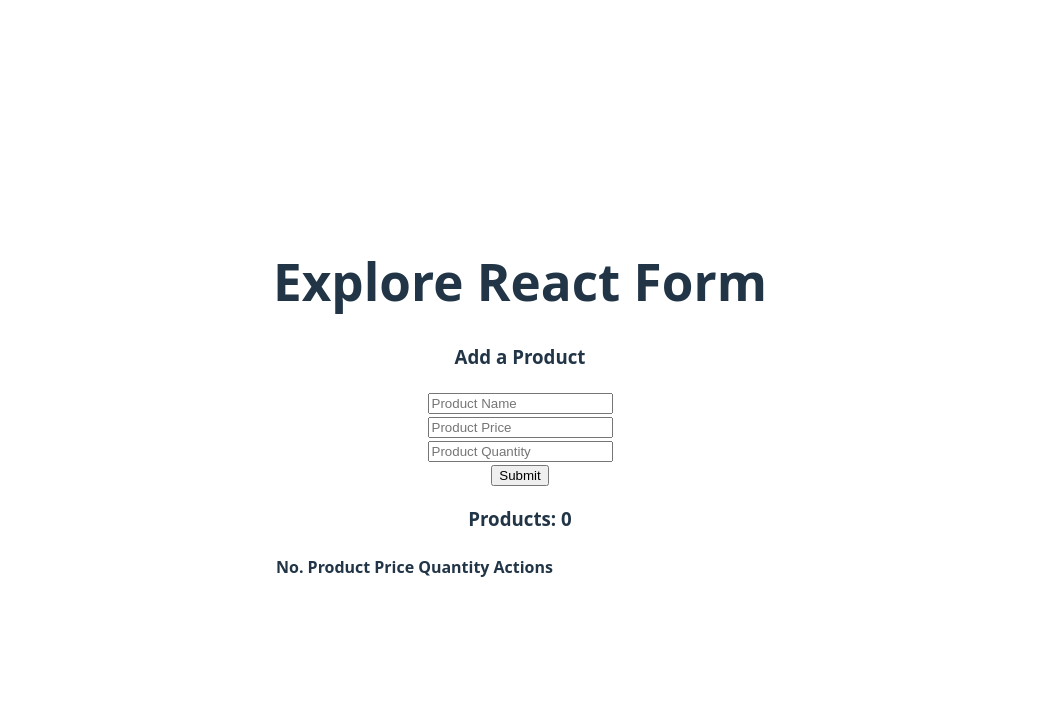
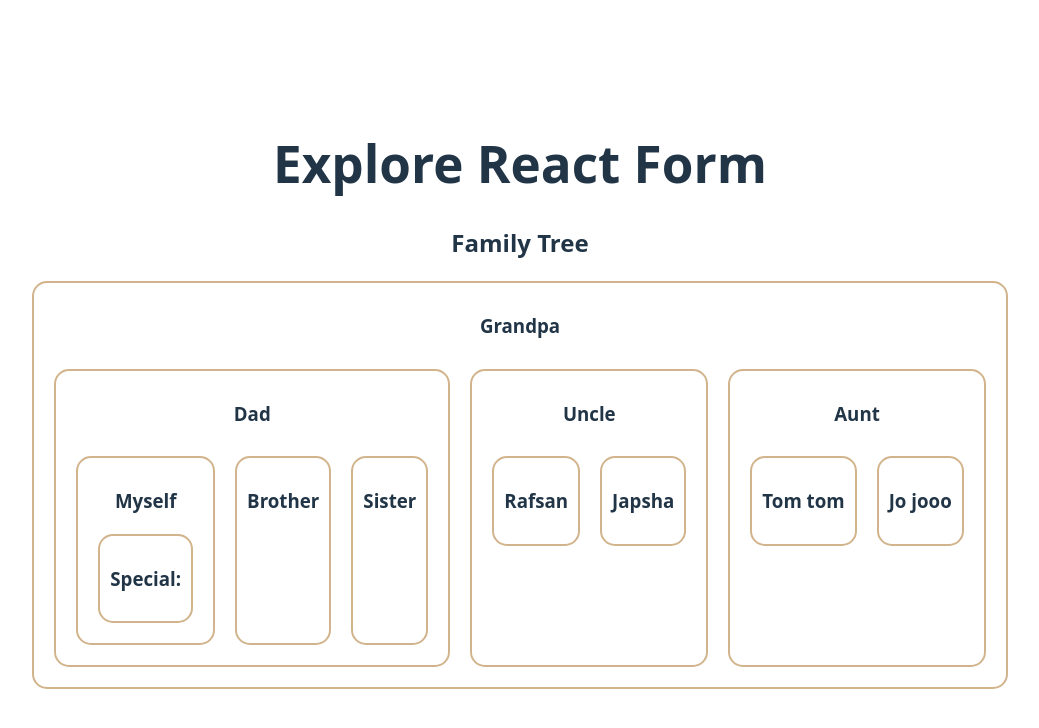
Before and after one commit to aysha3f/explore-react-form, a React (Vite) app: page / in a window 1280 px wide. Shown: the top 728 px of the page, without its empty margins (120-1159 px from the left). Built offline with nearby package versions, Linux system fonts and the light colour scheme.

Commit message:
Create a Family Component Tree structure

```diff
--- /dev/null
+++ b/Sister.jsx
@@ -0,0 +1,11 @@
+import React from 'react';
+
+const Sister = () => {
+    return (
+        <div>
+            <h3>Sister</h3>
+        </div>
+    );
+};
+
+export default Sister;
--- a/src/App.jsx
+++ b/src/App.jsx
@@ -2,6 +2,7 @@
 
 import './App.css'
 import ControlledFiled from './components/ControlledFilled/ControlledFiled'
+import FamilyTree from './components/FamilyTree/FamilyTree'
 import FormAction from './components/FormAction/FormAction'
 import HookForm from './components/HookForm/HookForm'
 import ProductManagement from './components/ProductManagement/ProductManagement'
@@ -22,7 +23,8 @@
       {/* <ControlledFiled></ControlledFiled> */}
       {/* <UnControlledField></UnControlledField> */}
      {/* <HookForm></HookForm> */}
-     <ProductManagement></ProductManagement>
+     {/* <ProductManagement></ProductManagement> */}
+     <FamilyTree></FamilyTree>
     </>
   )
 }
--- /dev/null
+++ b/src/components/Brother.jsx
@@ -0,0 +1,12 @@
+
+import React from 'react';
+
+const Brother = () => {
+    return (
+        <div>
+            <h3>Brother</h3>
+        </div>
+    );
+};
+
+export default Brother;
--- /dev/null
+++ b/src/components/FamilyTree/Aunt.jsx
@@ -0,0 +1,16 @@
+import React from 'react';
+import Cousins from './Cousins';
+
+const Aunt = () => {
+    return (
+        <div>
+            <h3>Aunt</h3>
+            <section className='flex'>
+             <Cousins name='Tom tom'></Cousins>
+              <Cousins name='Jo jooo'></Cousins>
+            </section>
+        </div>
+    );
+};
+
+export default Aunt;
--- /dev/null
+++ b/src/components/FamilyTree/Cousins.jsx
@@ -0,0 +1,11 @@
+import React from 'react';
+
+const Cousins = ({name}) => {
+    return (
+        <div>
+            <h3>{name}</h3>
+        </div>
+    );
+};
+
+export default Cousins;
--- /dev/null
+++ b/src/components/FamilyTree/Dad.jsx
@@ -0,0 +1,19 @@
+import React from 'react';
+import Myself from '../Myself';
+import Brother from '../Brother';
+import Sister from '../../../Sister';
+
+const Dad = () => {
+    return (
+        <div>
+          <h3>Dad</h3>
+          <section className='flex'>
+            <Myself></Myself>
+            <Brother></Brother>
+            <Sister></Sister>
+          </section>
+        </div>
+    );
+};
+
+export default Dad;
--- /dev/null
+++ b/src/components/FamilyTree/FamilyTree.css
@@ -0,0 +1,10 @@
+.family-tree div{
+    border:2px solid tan;
+    margin:10px;
+    padding: 10px;
+    border-radius: 15px;
+}
+
+.flex{
+    display: flex;
+}
--- /dev/null
+++ b/src/components/FamilyTree/FamilyTree.jsx
@@ -0,0 +1,16 @@
+import React from 'react';
+import Grandpa from '../Grandpa';
+import './FamilyTree.css'
+const FamilyTree = () => {
+
+const asset = 'diamond';
+
+    return (
+        <div className='family-tree'>
+            <h2>Family Tree</h2>
+            <Grandpa></Grandpa>
+        </div>
+    );
+};
+
+export default FamilyTree;
--- /dev/null
+++ b/src/components/FamilyTree/Special.jsx
@@ -0,0 +1,11 @@
+import React from 'react';
+
+const Special = ({name}) => {
+    return (
+        <div>
+            <h3>Special: {name}</h3>
+        </div>
+    );
+};
+
+export default Special;
--- /dev/null
+++ b/src/components/FamilyTree/Uncle.jsx
@@ -0,0 +1,16 @@
+import React from 'react';
+import Cousins from './Cousins';
+
+const Uncle = () => {
+    return (
+        <div>
+            <h3>Uncle</h3>
+            <section className='flex'>
+              <Cousins name='Rafsan'></Cousins>
+               <Cousins name='Japsha'></Cousins>
+            </section>
+        </div>
+    );
+};
+
+export default Uncle;
--- /dev/null
+++ b/src/components/Grandpa.jsx
@@ -0,0 +1,19 @@
+import React from 'react';
+import Dad from './FamilyTree/Dad';
+import Uncle from './FamilyTree/Uncle';
+import Aunt from './FamilyTree/Aunt';
+
+const Grandpa = () => {
+    return (
+        <div>
+            <h3>Grandpa</h3>
+            <section className='flex'>
+            <Dad></Dad>
+             <Uncle></Uncle>
+             <Aunt></Aunt>
+            </section>
+        </div>
+    );
+};
+
+export default Grandpa;
--- /dev/null
+++ b/src/components/Myself.jsx
@@ -0,0 +1,13 @@
+import React from 'react';
+import Special from './FamilyTree/Special';
+
+const Myself = () => {
+    return (
+        <div>
+            <h3>Myself</h3>
+            <Special></Special>
+        </div>
+    );
+};
+
+export default Myself;
```
